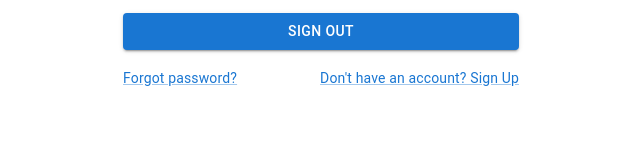
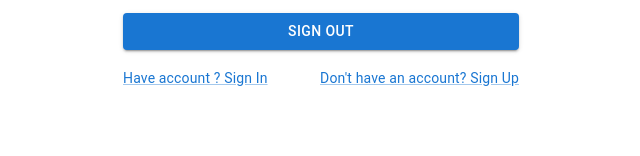
Before and after one commit to ploynatsinee/todo-nextjs-natsinee, a Next.js app: page /signout in a window 1280 px wide. Shown: the part 373-529 px from the top of the page, without its empty margins (319-959 px from the left). Built offline with nearby package versions, Linux system fonts and the light colour scheme.

Commit message:
format ui signout and add link

```diff
--- a/components/Signout.tsx
+++ b/components/Signout.tsx
@@ -91,12 +91,12 @@ export default function SignOut() {
             </Button>
             <Grid container>
               <Grid item xs>
-                <Link href="#" variant="body2">
-                  Forgot password?
+                <Link href="http://localhost:3000/signin" variant="body2">
+                  Have account ? Sign In
                 </Link>
               </Grid>
               <Grid item>
-                <Link href="#" variant="body2">
+                <Link href="http://localhost:3000/" variant="body2">
                   {"Don't have an account? Sign Up"}
                 </Link>
               </Grid>
```
